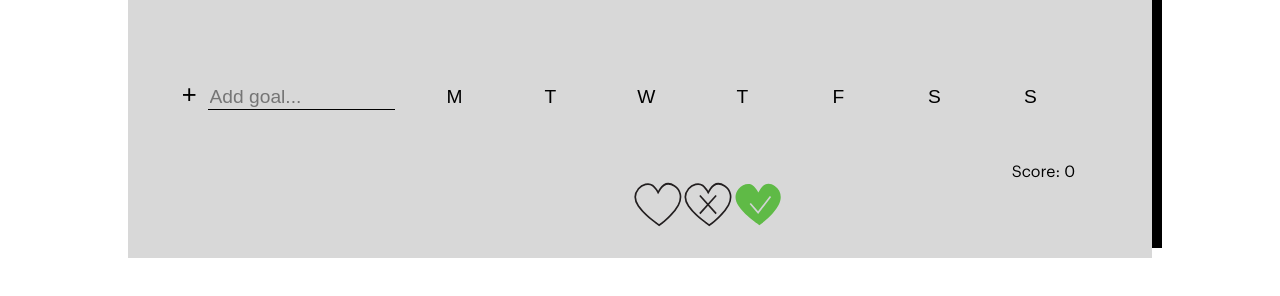
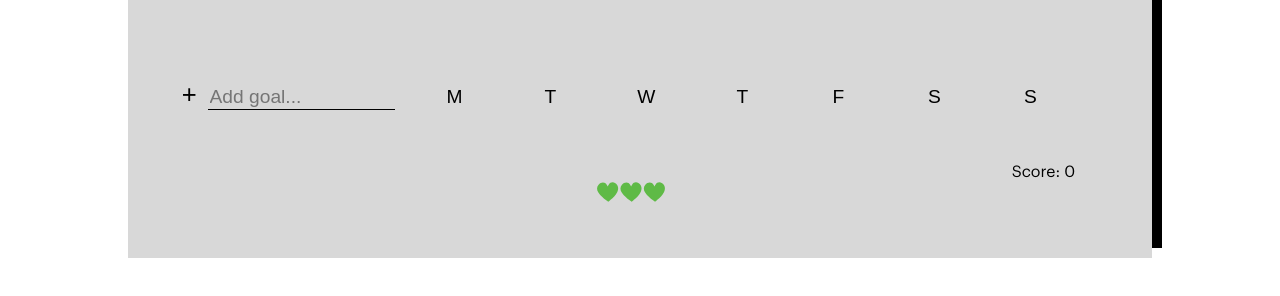
Before and after one commit to djbj/sprint4, a React app in the folder code/: page / in a window 1280 px wide. Shown: the part 294-590 px from the top of the page. Built offline with nearby package versions, Linux system fonts and the light colour scheme.

Commit message:
footer update

```diff
--- a/code/src/components/footer/index.js
+++ b/code/src/components/footer/index.js
@@ -7,7 +7,7 @@ class Footer extends React.Component {
   render() {
     return (
       <div className="footer-container">
-        <img id="footer-svg" src="/images/footer_hearts.svg" alt="footer hearts" />
+        <img id="footer-svg" src="/images/footer_green.svg" alt="footer hearts" />
       </div>
     )
   }
--- a/code/src/components/footer/style.css
+++ b/code/src/components/footer/style.css
@@ -1,10 +1,10 @@
 .footer-container {
   display: flex;
   justify-content: center;
-  width: 80%;
+  width: 68vw;
 }
 
 #footer-svg {
-  width: 150px;
+  width: 70px;
   height: auto;
 }
```
